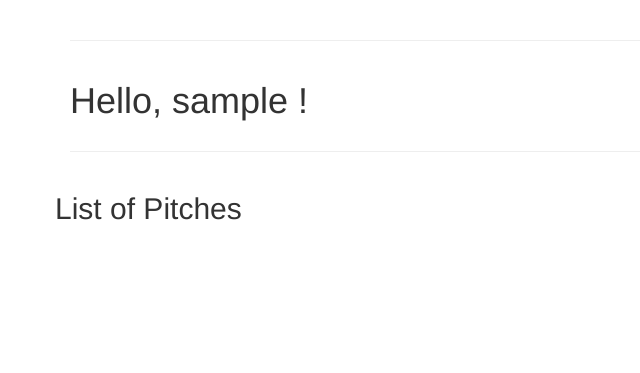
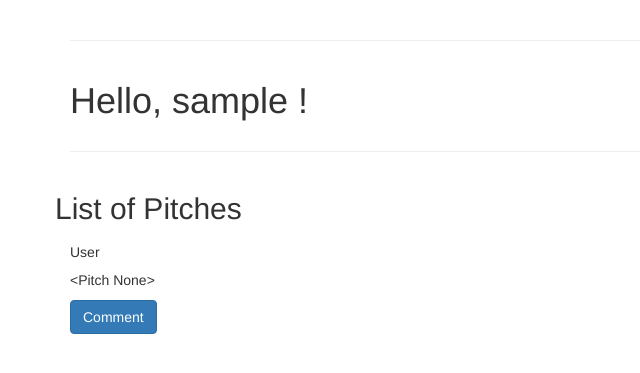
Before and after one commit to John-Kimani/Blue_Chip_Pitch_App, a Flask app: page / in a window 1280 px wide. Shown: the part 52-425 px from the top of the page, without its empty margins (0-640 px from the left). Run offline with Flask 2, Linux system fonts and the light colour scheme; the visitor is signed in with stand-in values (Sample User, id 1); data comes from the database, SQL or seed files in the repository; some libraries are stand-ins or nearby versions.

Commit message:
Fix: Display pitch in cards shows a loop of cards

```diff
--- a/app/templates/index.html
+++ b/app/templates/index.html
@@ -18,10 +18,16 @@
     <hr>
     <div class="row">
         <h2>List of Pitches</h2>
-        <div class="col-md-6">
-            {% for pitch in all_pitch %}
-                <p> {{ pitch }} </p>
-            {% endfor %}
+        <div class="col-md-4">
+            <div class="card">
+                {% for pitch in allpitch %}
+                <div class="card-body">
+                    <h5 class="card-title">User</h5>
+                    <p class="card-text"> {{ pitch }} </p>
+                    <a href="#" class="btn btn-primary">Comment</a>
+                    </div>
+                </div>
+              {% endfor %}
         </div>
     </div>
 {% endblock %}
```
